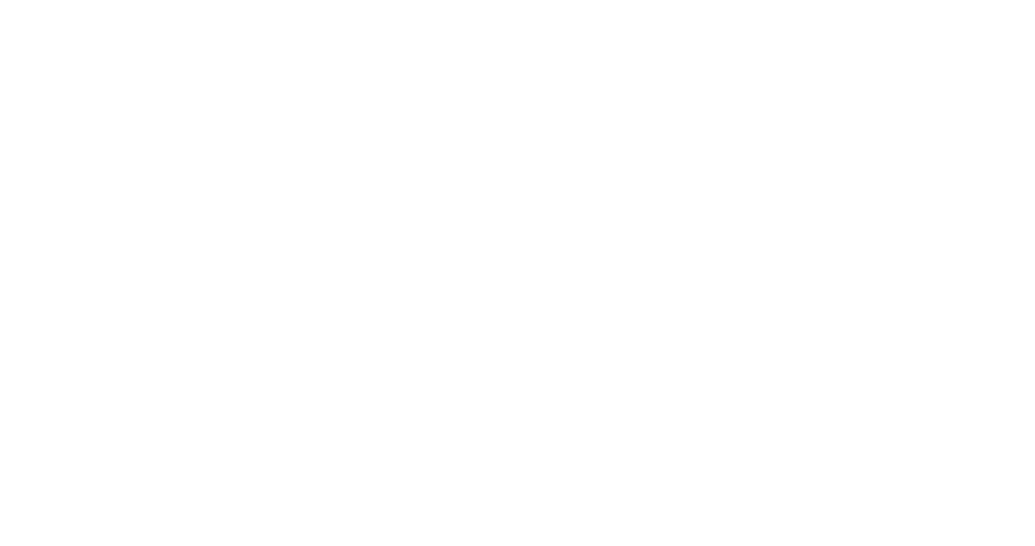
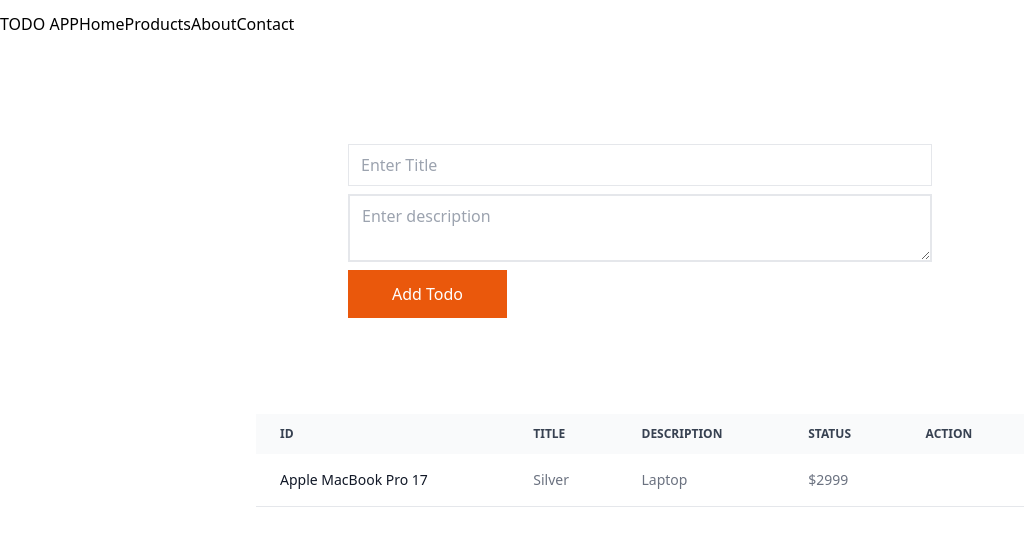
Before and after one commit to Achegnui/todo-next-app, a Next.js app: page / in a window 1280 px wide. Shown: the top 546 px of the page, without its empty margins (0-1035 px from the left). Built offline with nearby package versions, Linux system fonts and the light colour scheme.

Commit message:
Home Page for to do app made, skeleton structure that is not yet dynamic

```diff
--- /dev/null
+++ b/Components/Navbar.jsx
@@ -0,0 +1,17 @@
+import React from "react";
+
+const Navbar = () => {
+  return (
+    <div className="flex py-3 flex-wrap justify-around">
+      <h1 className="text-lg font-semibold">TODO APP</h1>
+      <ul className="flex gap-[40px] text-m">
+        <li>Home</li>
+        <li>Products</li>
+        <li>About</li>
+        <li>Contact</li>
+      </ul>
+    </div>
+  );
+};
+
+export default Navbar;
--- a/app/layout.js
+++ b/app/layout.js
@@ -1,5 +1,6 @@
 import { Inter } from "next/font/google";
 import "./globals.css";
+import Navbar from "@/Components/Navbar";
 
 const inter = Inter({ subsets: ["latin"] });
 
@@ -11,7 +12,10 @@
 export default function RootLayout({ children }) {
   return (
     <html lang="en">
-      <body className={inter.className}>{children}</body>
+      <body classNameName={inter.classNameName}>
+        <Navbar />
+        {children}
+      </body>
     </html>
   );
 }
--- a/app/page.js
+++ /dev/null
@@ -1,3 +0,0 @@
-export default function Home() {
-  return <></>;
-}
--- /dev/null
+++ b/app/page.jsx
@@ -0,0 +1,60 @@
+export default function Home() {
+  return (
+    <>
+      <form className="flex items-start flex-col gap-2 w-[80%] max-w-[600px] mt-24 px-2 mx-auto">
+        <input
+          type="text"
+          name="title"
+          placeholder="Enter Title"
+          className="px-3 py-2 border w-full"
+        />
+        <textarea
+          name="description"
+          id=""
+          placeholder="Enter description"
+          className="px-3 py-2 border-2 w-full"
+        ></textarea>
+        <button type="submit" className="bg-orange-600 py-3 px-11 text-white">
+          Add Todo
+        </button>
+      </form>
+
+      <div className="relative overflow-x-auto mt-24 w-[60%] mx-auto">
+        <table className="w-full text-sm text-left rtl:text-right text-gray-500 dark:text-gray-400">
+          <thead className="text-xs text-gray-700 uppercase bg-gray-50 dark:bg-gray-50 dark:text-black">
+            <tr>
+              <th scope="col" className="px-6 py-3">
+                ID
+              </th>
+              <th scope="col" className="px-6 py-3">
+                Title
+              </th>
+              <th scope="col" className="px-6 py-3">
+                Description
+              </th>
+              <th scope="col" className="px-6 py-3">
+                Status
+              </th>
+              <th scope="col" className="px-6 py-3">
+                Action
+              </th>
+            </tr>
+          </thead>
+          <tbody>
+            <tr className="bg-white border-b dark:bg-gray-800 dark:border-gray-700">
+              <th
+                scope="row"
+                className="px-6 py-4 font-medium text-gray-900 whitespace-nowrap dark:text-white"
+              >
+                Apple MacBook Pro 17
+              </th>
+              <td className="px-6 py-4">Silver</td>
+              <td className="px-6 py-4">Laptop</td>
+              <td className="px-6 py-4">$2999</td>
+            </tr>
+          </tbody>
+        </table>
+      </div>
+    </>
+  );
+}
```
